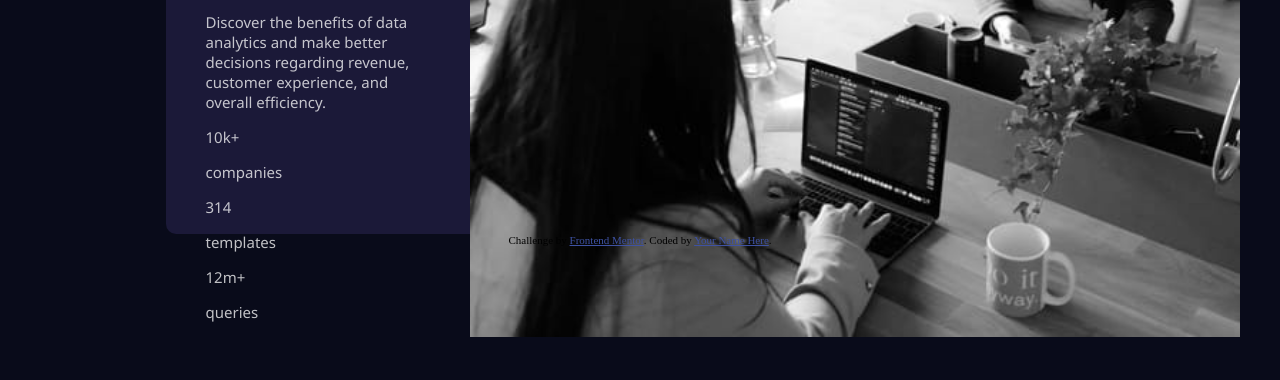
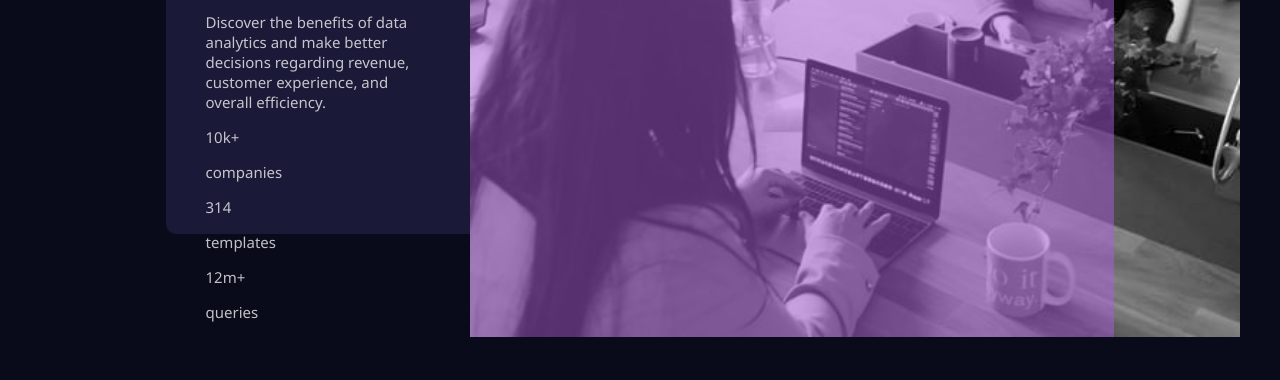
Before and after one commit to renzol2/frontend-mentor, a plain HTML site: page stats-preview-card-component-main/index.html in a window 1280 px wide. Shown: the part 420-800 px from the top of the page. Drawn offline with Linux system fonts and the light colour scheme.

Commit message:
Color background image

```diff
--- a/stats-preview-card-component-main/styles/index.css
+++ b/stats-preview-card-component-main/styles/index.css
@@ -35,8 +35,25 @@ html {
   color: hsl(277, 64%, 61%);
 }
 
+.image-column {
+  position: relative;
+  float: left;
+  cursor: pointer;
+}
+
+.image-column::before {
+  content: "";
+  display: block;
+  position: absolute;
+  top: 0;
+  bottom: 0;
+  left: 0;
+  right: 0;
+  background: hsl(277, 64%, 61%, 0.5);
+  transition: background .3s linear;
+}
+
 .image {
-  background-color: hsl(277, 64%, 61%, 2);
   overflow: hidden;
   height: 100%;
   z-index: 2;
```
